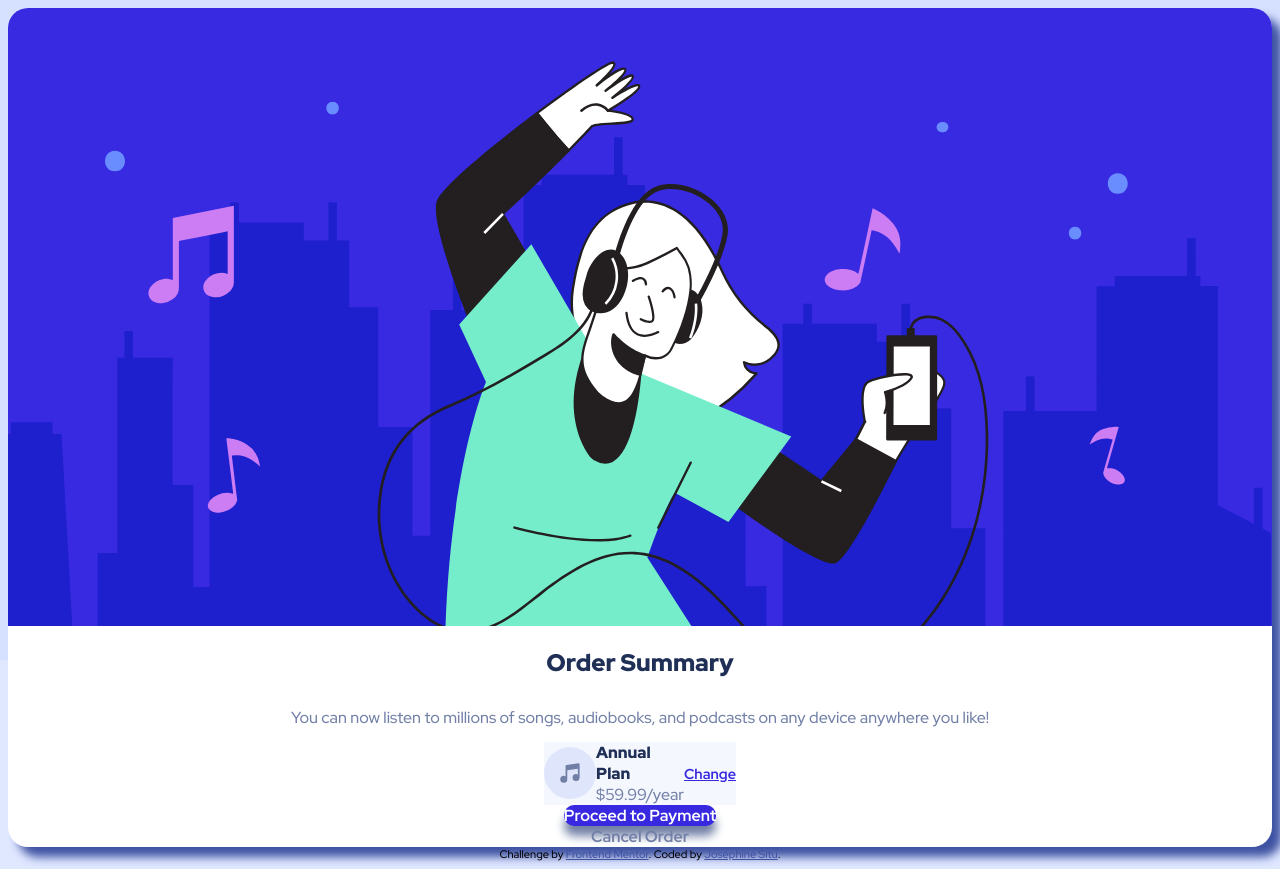
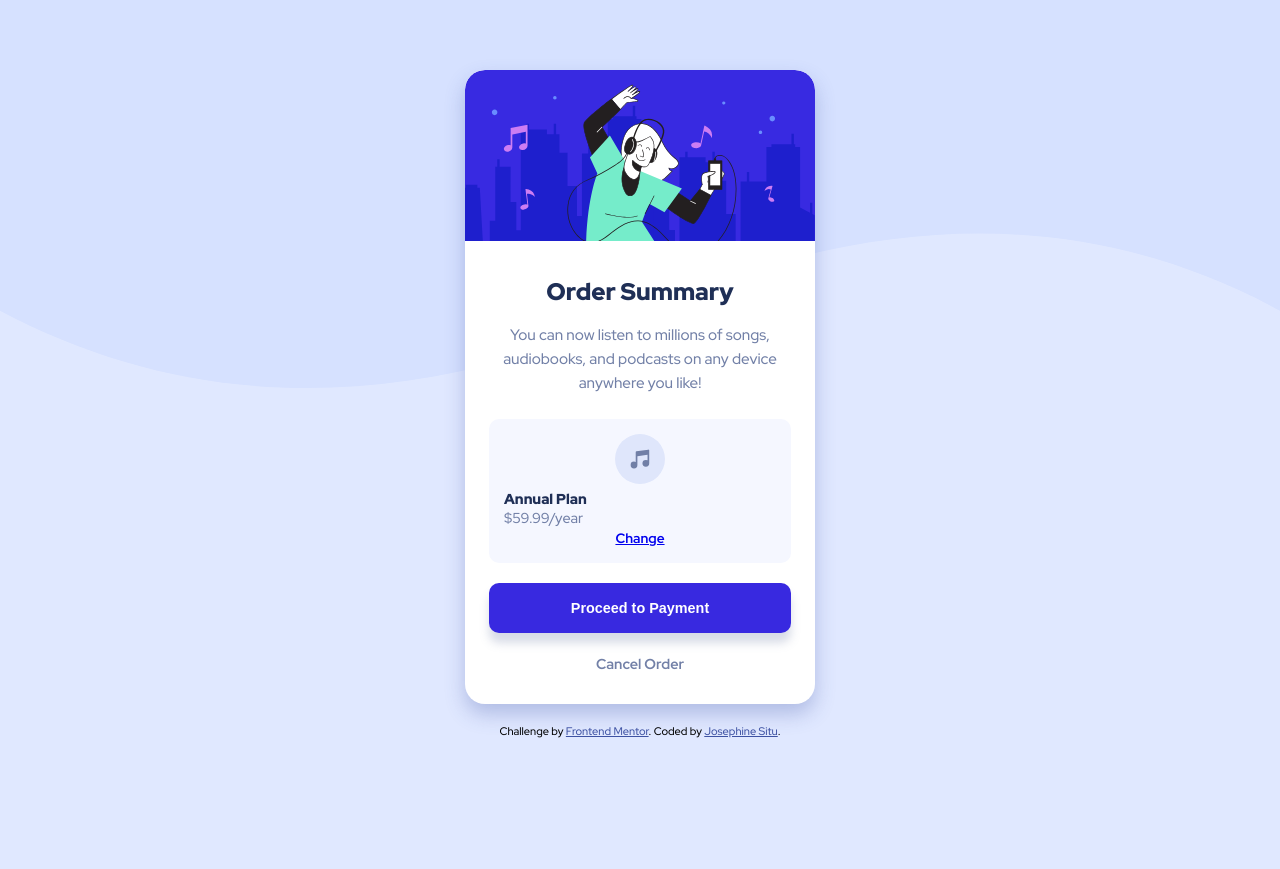
Before and after one commit to jositu/fm-order-summary-component, a plain HTML site: page index.html in a window 1280 px wide. After the commit the page ends 808 px from the top, so only its background shows below. Drawn offline with Linux system fonts and the light colour scheme.

Commit message:
Fixed spacing for content

```diff
--- a/index.html
+++ b/index.html
@@ -4,10 +4,10 @@
 <head>
     <meta charset="UTF-8">
     <meta name="viewport" content="width=device-width, initial-scale=1.0">
-    <!-- displays site properly based on user's device -->
 
     <link rel="icon" type="image/png" sizes="32x32" href="./images/favicon-32x32.png">
     <link rel="stylesheet" type="text/css" href="./style.css">
+
     <link rel="preconnect" href="https://fonts.googleapis.com">
     <link rel="preconnect" href="https://fonts.gstatic.com" crossorigin>
     <link href="https://fonts.googleapis.com/css2?family=Red+Hat+Display:wght@500;700;900&display=swap"
@@ -17,39 +17,22 @@
 </head>
 
 <body>
-    <div class="main">
+    <div id="main">
         <img src="./images/illustration-hero.svg" alt="Mobile background">
 
         <div class="summary">
-            <!-- <div> -->
-                <h1>
-                    Order Summary
-                </h1>
-            <!-- </div> -->
-            <!-- <div> -->
-                <h2>
-                    You can now listen to millions of songs, audiobooks, and podcasts on any
-                    device anywhere you like!
-                </h2>
-            <!-- </div> -->
+            <h1>Order Summary</h1>
+            <p>You can now listen to millions of songs, audiobooks, and podcasts on any device anywhere you like!</p>
             <div class="plan-box">
-                <img class="plan-icon" src="./images/icon-music.svg" alt="Music icon">
+                <img src="./images/icon-music.svg" alt="Music icon">
                 <div class="plan-desc">
-                    <h3>
-                        Annual Plan
-                    </h3>
-                    <h4>
-                        $59.99/year
-                    </h4>
+                    <h3>Annual Plan</h3>
+                    <h4>$59.99/year</h4>
                 </div>
-                <a class="change-plan-link" href="#">Change</a>
+                <a href="#">Change</a>
             </div>
-            <!-- <div> -->
-                <a class="payment-link" href="#">Proceed to Payment</a>
-            <!-- </div> -->
-            <!-- <div> -->
-                <a class="cancel-order-link" href="#">Cancel Order</a>
-            <!-- </div> -->
+            <button class="payment-link" href="#">Proceed to Payment</button>
+            <a class="cancel-order-link" href="#">Cancel Order</a>
         </div>
 
     </div>
--- a/style.css
+++ b/style.css
@@ -1,55 +1,54 @@
+* {
+    box-sizing: border-box;
+}
+
 body {
-    font-family: 'Red Hat Display', sans-serif;
+    margin: auto;
     background-color: hsl(225, 100%, 94%);
     background-image: url("./images/pattern-background-mobile.svg");
     background-position: top;
     background-repeat: no-repeat;
     background-size: contain;
+    font-family: 'Red Hat Display', sans-serif;
+    font-size: 16px;
+    padding: 70px 24px;
+}
+
+#main {
+    margin: auto;
+    border-radius: 20px;
+    box-shadow: 0px 10px 20px hsla(228, 45%, 44%, 0.295);
+    background-color: hsl(0, 0%, 100%);
+    overflow: hidden;
+    min-width: 300px;
+    max-width: 350px;
+}
+
+#main img {
+    width: 100%;
+    height: auto;
+    border-radius: 20px 20px 0px 0px;
 }
 
 h1 {
     color: hsl(223, 47%, 23%);
     font-weight: 900;
     font-size: 1.5rem;
+    margin: auto;
 }
 
-h2 {
+p {
     color: hsl(224, 23%, 55%);
     font-weight: 500;
-    font-size: 1rem;
-}
-
-h3 {
-    color: hsl(223, 47%, 23%);
-    font-weight: 900;
-    font-size: 1rem;
-    margin: 0;
-}
-
-h4 {
-    color: hsl(224, 23%, 55%);
-    font-weight: 500;
-    font-size: 1rem;
-    margin: 0;
-}
-
-.main {
-    border-radius: 20px;
-    box-shadow: 10px 10px 10px hsl(228, 45%, 44%);
-    background-color: hsl(0, 0%, 100%);
-}
-
-.main img {
-    width: 100%;
-    height: auto;
-    border-radius: 20px 20px 0px 0px;
+    font-size: 0.95rem;
+    line-height: 1.5rem;
+    margin: 16px 0px 24px;
+    padding: 0px 10px;
 }
 
 .summary {
-    display: flex;
-    flex-direction: column;
-    align-items: center;
     text-align: center;
+    padding: 30px 24px;
 }
 
 .change-plan-link {
@@ -59,39 +58,74 @@ h4 {
 }
 
 .plan-box {
+    border-radius: 10px;
     background-color: hsl(225, 100%, 98%);
-    display: flex;
-    flex-direction: row;
-    align-items: center;
-    /* width: 80%; */
+    width: 100%;
+    padding: 15px;
 }
 
-.plan-icon {
-    /* height: 30%; */
-    /* width: auto; */
+.plan-box>img {
+    width: 100%;
+    max-width: 50px;
+    /* height: auto; */
 }
 
 .plan-desc {
     text-align: left;
 }
 
+.plan-desc>h3 {
+    font-size: 0.9rem;
+    color: hsl(223, 47%, 23%);
+    font-weight: 900;
+    margin: auto;
+}
+
+.plan-desc>h4 {
+    font-size: 0.9rem;
+    color: hsl(224, 23%, 55%);
+    font-weight: 500;
+    margin: auto;
+}
+
+.plan-box>a {
+    font-weight: 700;
+    font-size: 0.85rem;
+}
+
 .payment-link {
     background-color: hsl(245, 75%, 52%);
+    border: none;
     border-radius: 10px;
-    box-shadow: 0px 10px 10px hsl(224, 23%, 55%);
-    color:hsl(0, 0%, 100%);
+    box-shadow: 0px 10px 10px hsla(224, 23%, 55%, 0.274);
+    color: hsl(0, 0%, 100%);
     text-decoration: none;
     font-weight: 700;
-    font-size: 1rem;
-    /* width: 80%; */
+    font-size: 0.9rem;
+    width: 100%;
+    height: 50px;
+    margin: 20px 0px;
 }
 
 .cancel-order-link {
-    color:hsl(224, 23%, 55%);
+    color: hsl(224, 23%, 55%);
     text-decoration: none;
     font-weight: 700;
-    font-size: 1rem;
+    font-size: 0.9rem;
 }
 
-.attribution { font-size: 11px; text-align: center; }
-.attribution a { color: hsl(228, 45%, 44%); }
+.attribution {
+    margin-top: 20px;
+    font-size: 11px;
+    text-align: center;
+}
+
+.attribution a {
+    color: hsl(228, 45%, 44%);
+}
+
+@media (min-width: 992px) {
+    body {
+        background-image: url("./images/pattern-background-desktop.svg");
+    }
+}
```
